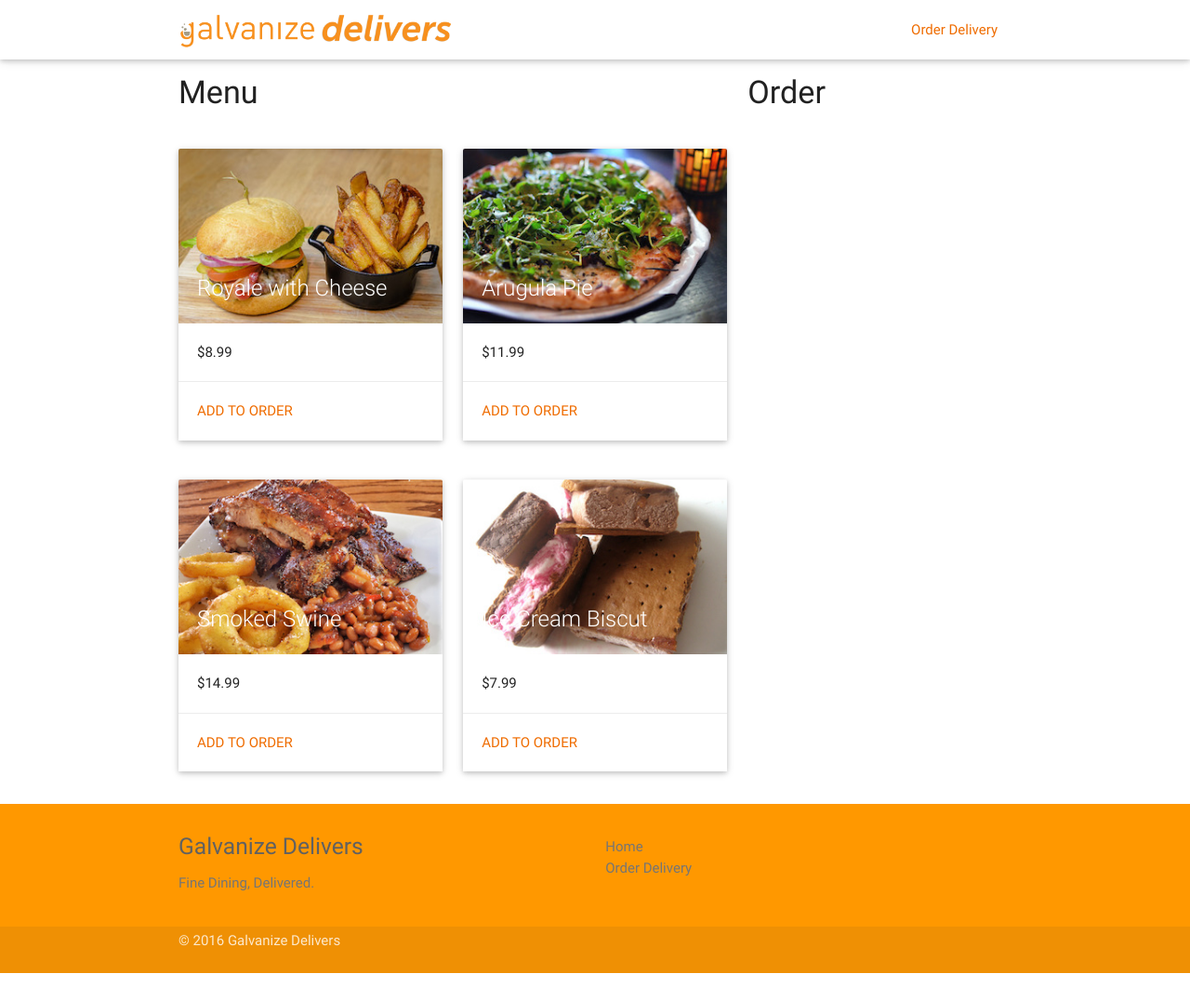
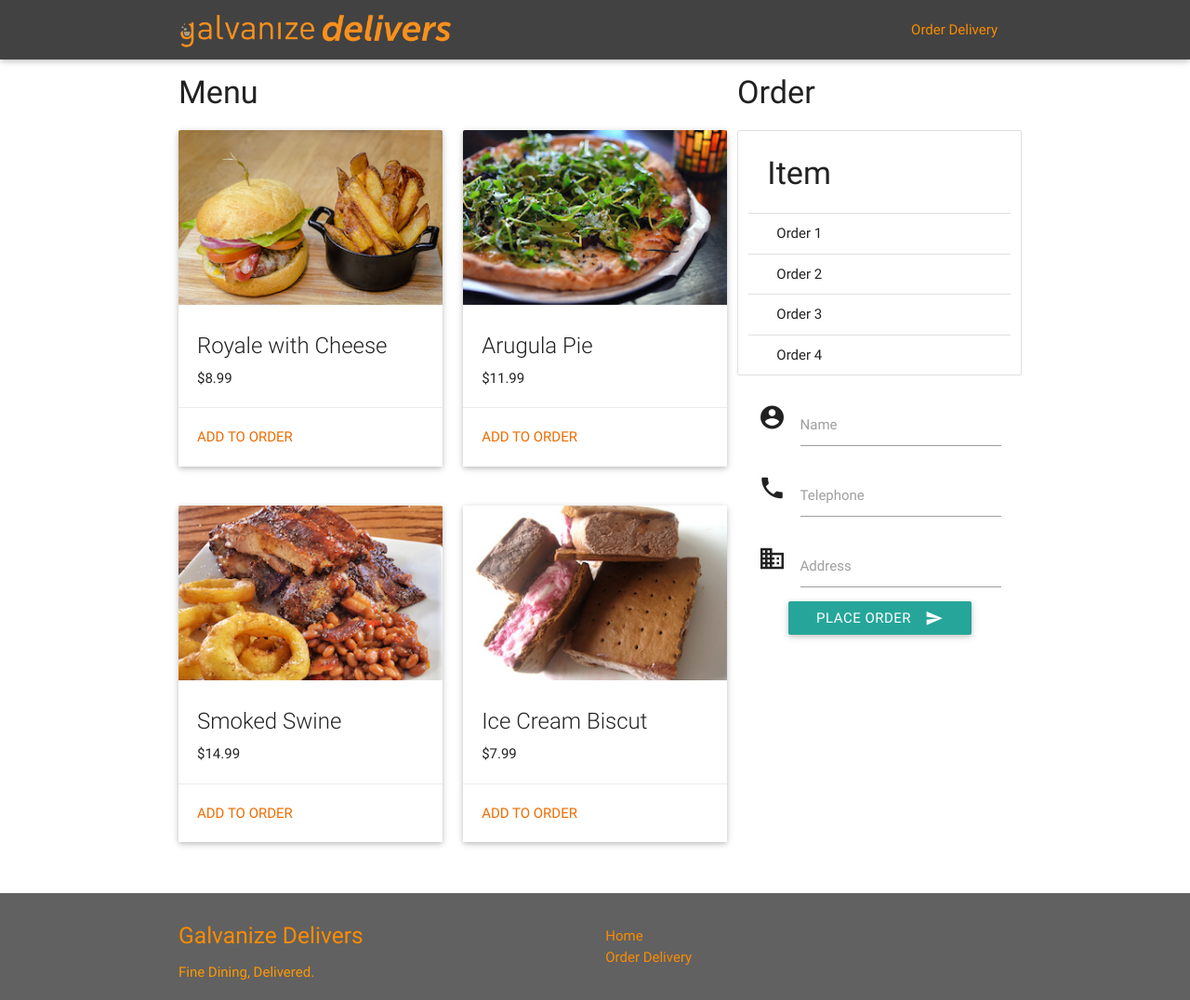
Before and after one commit to ScottyVG/gdelivs, a plain HTML site: page orders.html in a window 1280 px wide. Shown: the top 1076 px of the page at 93% size. Before the commit the page ends 1047 px from the top, so only its background shows below. Drawn offline with nearby package versions, Linux system fonts and the light colour scheme.

Commit message:
tiny tweaks

```diff
--- a/assets/stylesheets/style.css
+++ b/assets/stylesheets/style.css
@@ -28,7 +28,7 @@ body {
 }*/
 
 .button-collapse {
-  color: #ef6c00;
+  color: #fb8c00;
 }
 
 h1  {
@@ -44,7 +44,7 @@ h1  {
   min-height: 380px;
   line-height: 0;
   height: auto;
-  color: rgba(255,255,255,.9);
+  color: rgba(255,255,255,.5);
 }
 
 .parallax-container .section {
@@ -68,6 +68,10 @@ h1  {
   }
 }
 
+.material-icons {
+  font-size: inherit;
+}
+
 footer.page-footer {
   margin: 0;
 }
--- a/orders.html
+++ b/orders.html
@@ -10,18 +10,18 @@
   <link href="https://fonts.googleapis.com/css?family=Roboto:400,700" rel="stylesheet">
 
   <!-- Compiled and minified CSS -->
-    <link rel="stylesheet" href="/assets/stylesheets/materialize.css">
+  <link rel="stylesheet" href="assets/stylesheets/materialize.css">
   <!-- MY CSS STYLES-->
-    <link rel="stylesheet" href="/assets/stylesheets/style.css">
+  <link rel="stylesheet" href="assets/stylesheets/style.css">
   <!--Let browser know website is optimized for mobile-->
   <meta name="viewport" content="width=device-width, initial-scale=1.0" />
 
   <!-- jQuery -->
   <script src="https://code.jquery.com/jquery-3.1.0.min.js" integrity="sha256-cCueBR6CsyA4/9szpPfrX3s49M9vUU5BgtiJj06wt/s=" crossorigin="anonymous"></script>
   <!-- Compiled and minified JavaScript -->
-    <script src="/assets/scripts/materialize.js"></script>
+  <script src="assets/scripts/materialize.js"></script>
   <!-- app.js link -->
-    <script src="/assets/scripts/app.js"></script>
+  <script src="assets/scripts/app.js"></script>
 
 </head>
 
@@ -29,41 +29,36 @@
 
   <!-- NAVIGATION BAR -->
   <div class="navbar-fixed">
-        <nav class="white">
+    <nav class="grey darken-3">
       <div class="nav-wrapper container">
-                <a id="logo-container" href="index.html" class="brand-logo orange-text text-darken-3"><img class="gLogo" src="/assets/images/galvanizedelivers.png"></a>
+        <a id="logo-container" href="index.html" class="brand-logo orange-text text-darken-1"><img class="gLogo" src="assets/images/galvanizedelivers.png"></a>
         <ul class="right hide-on-med-and-down">
-                    <li><a href="orders.html" class="orange-text text-darken-3">Order Delivery</a></li>
+          <li><a href="orders.html" class="orange-text text-darken-1">Order Delivery</a></li>
         </ul>
 
         <!-- MOBILE NAVIGATION BAR -->
-                <ul id="nav-mobile" class="side-nav orange darken-3">
-                    <li><a href="orders.html" class="orange-text text-darken-3">Order Delivery</a></li>
+        <ul id="nav-mobile" class="side-nav orange darken-1">
+          <li><a href="index.html" class="orange darken-1">Home</a></li>
+          <li><a href="orders.html" class="orange darken-1">Order Delivery</a></li>
         </ul>
-                <a href="#" data-activates="nav-mobile" class="button-collapse"><i class="material-icons">menu</i></a>
+        <a href="#" data-activates="nav-mobile" class="button-collapse orange-text text-darken-1"><i class="material-icons">menu</i></a>
       </div>
     </nav>
   </div>
+
   <!-- CONTENT -->
   <div class="container">
     <div class="row">
       <div class="col s8">
         <h4>Menu</h4>
-            </div>
-            <div class="col s4">
-                <h4>Order</h4>
-            </div>
-
-        </div>
-        <!-- MENU -->
         <div class="row">
-            <div class="col s4">
-                <div class="card">
+          <div class="col s6">
+            <div class="card hoverable">
               <div class="card-image">
-                        <img src="/assets/images/burger.jpg">
-                        <span class="card-title">Royale with Cheese</span>
+                <img src="assets/images/burger.jpg">
               </div>
               <div class="card-content">
+                <span class="card-title">Royale with Cheese</span>
                 <p>&#36;8.99</p>
               </div>
               <div class="card-action">
@@ -71,13 +66,13 @@
               </div>
             </div>
           </div>
-            <div class="col s4">
-                <div class="card">
+          <div class="col s6">
+            <div class="card hoverable">
               <div class="card-image">
-                        <img src="/assets/images/pizza.jpg">
-                        <span class="card-title">Arugula Pie</span>
+                <img src="assets/images/pizza.jpg">
               </div>
               <div class="card-content">
+                <span class="card-title">Arugula Pie</span>
                 <p>&#36;11.99</p>
               </div>
               <div class="card-action">
@@ -87,13 +82,13 @@
           </div>
         </div>
         <div class="row">
-            <div class="col s4">
-                <div class="card">
+          <div class="col s6">
+            <div class="card hoverable">
               <div class="card-image">
-                        <img src="/assets/images/ribs.jpg">
-                        <span class="card-title">Smoked Swine</span>
+                <img src="assets/images/ribs.jpg">
               </div>
               <div class="card-content">
+                <span class="card-title">Smoked Swine</span>
                 <p>&#36;14.99</p>
               </div>
               <div class="card-action">
@@ -101,13 +96,13 @@
               </div>
             </div>
           </div>
-            <div class="col s4">
-                <div class="card">
+          <div class="col s6">
+            <div class="card hoverable">
               <div class="card-image">
-                        <img src="/assets/images/ice_cream.jpg">
-                        <span class="card-title">Ice Cream Biscut</span>
+                <img src="assets/images/ice_cream.jpg">
               </div>
               <div class="card-content">
+                <span class="card-title">Ice Cream Biscut</span>
                 <p>&#36;7.99</p>
               </div>
               <div class="card-action">
@@ -116,25 +111,65 @@
             </div>
           </div>
         </div>
+      </div>
+      <div class="col s4">
+        <div class="row">
+          <h4>Order</h4>
+          <ul class="col s12 collection with-header">
+            <li class="collection-header">
+              <h4>Item</h4></li>
+            <li class="collection-item">Order 1</li>
+            <li class="collection-item">Order 2</li>
+            <li class="collection-item">Order 3</li>
+            <li class="collection-item">Order 4</li>
+          </ul>
+          <form class="col s12">
+            <div class="input-field col s12">
+              <i class="material-icons prefix">account_circle</i>
+              <input id="icon_prefix" type="text" class="validate">
+              <label for="icon_prefix">Name</label>
+            </div>
+            <br>
+            <div class="input-field col s12">
+              <i class="material-icons prefix">phone</i>
+              <input id="icon_telephone" type="tel" class="validate">
+              <label for="icon_telephone">Telephone</label>
+            </div>
+            <br>
+            <div class="input-field col s12">
+              <i class="material-icons prefix">business</i>
+              <input id="icon_address" type="text" autocomplete="street-address" class="validate">
+              <label for="icon_address">Address</label>
+            </div>
+            <div class="col s12 center">
+              <button class="btn waves-effect waves-light" type="submit" name="action">PLACE ORDER
+                <i class="material-icons right">send</i>
+              </button>
 
+            </div>
+          </form>
         </div>
 
       </div>
+    </div>
+  </div>
+
+  <!-- MENU -->
 
   <!-- ORDER -->
 
   <!-- FOOTER  -->
-    <footer class="page-footer orange darken 3">
+  <footer class="page-footer grey darken-2">
     <div class="container">
       <div class="row">
         <div class="col l6 s12">
-                    <h5 class="grey-text text-darken-2"> Galvanize Delivers</h5>
-                    <p class="grey-text text-darken-1">Fine Dining, Delivered.</p>
+          <h5 class="orange-text text-darken-1"> Galvanize Delivers</h5>
+          <p class="orange-text">Fine Dining, Delivered.</p>
         </div>
-                <div class="col l6 s12 offset-s12">
+        <div class="col l2 s12">
           <ul>
-                        <li><a class="grey-text text-darken-1" href="index.html">Home</a></li>
-                        <li><a class="grey-text text-darken-1" href="index.html">Order Delivery</a></li>
+            <li><a class="left-align orange-text text-darken-1" href="index.html">Home</a></li>
+            <li><a class="left-align orange-text text-darken-1" href="index.html">Order Delivery</a></li>
           </ul>
         </div>
       </div>
```
Also changed, not shown: index.html (+22 -21 lines), assets/images/elwayshero.jpg (added), assets/images/homerunhero.jpg (added). Lines whose indentation alone changed are shown as unchanged.
